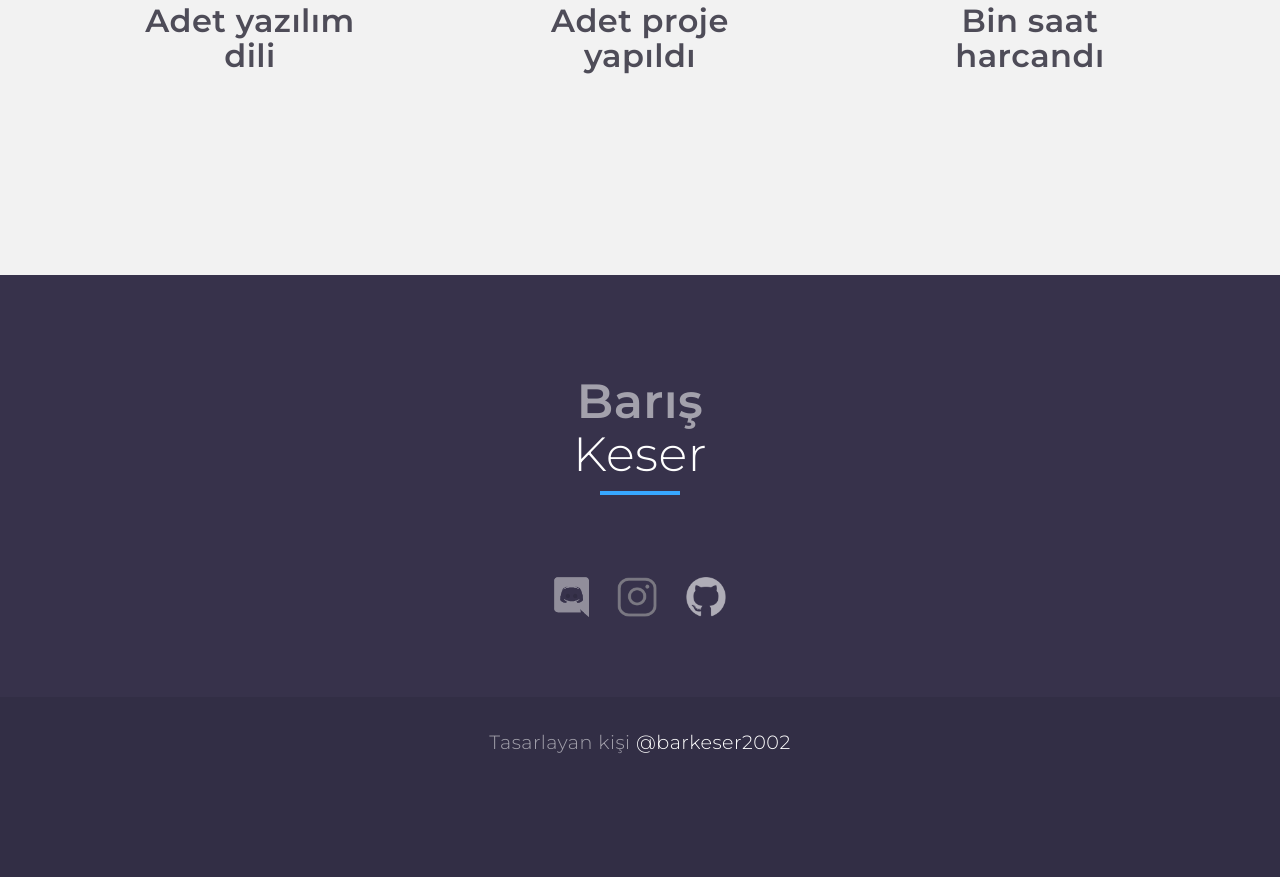
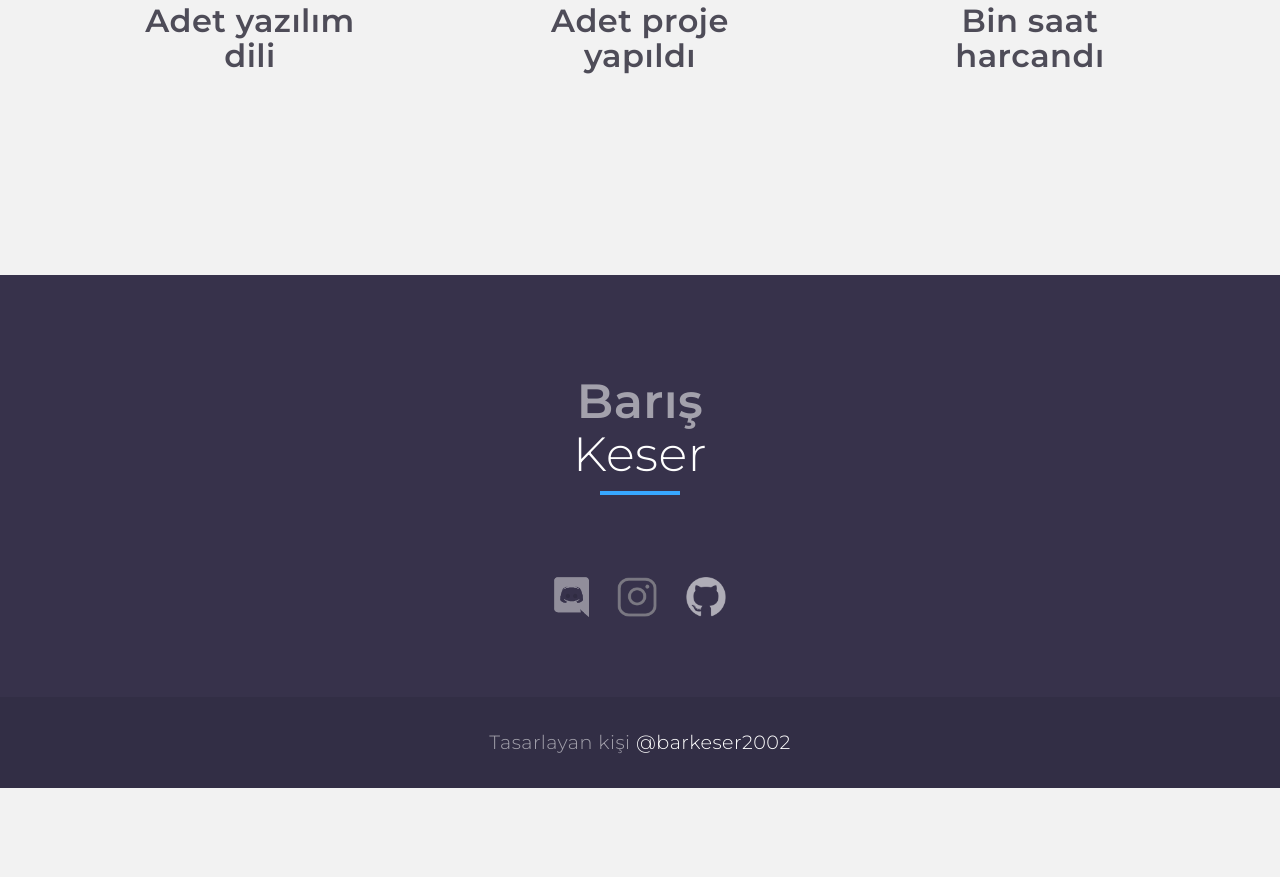
Before and after one commit to barkeser2002/bariskeseroffical, a plain HTML site: page index.html in a window 1280 px wide. Shown: the part 2064-2941 px from the top of the page. After the commit the page ends 2852 px from the top, so only its background shows below. Drawn offline with nearby package versions, Linux system fonts and the light colour scheme; a script that the page names is missing.

Commit message:
radio.html init removed
my preference

```diff
--- a/index.html
+++ b/index.html
@@ -151,7 +151,6 @@
           <div class="row sub-footer">
             <div class="col-md-12 text-center">
               <p>Tasarlayan kişi <a href="#" target="_blank">@barkeser2002</a></p>
-			  <p><iframe src="./radio.html" id="naber" allow="autoplay" border="0" height="110" width="308" frameborder="0" scrolling="no"></iframe></p>
             </div>
           </div>
         </div>
```
